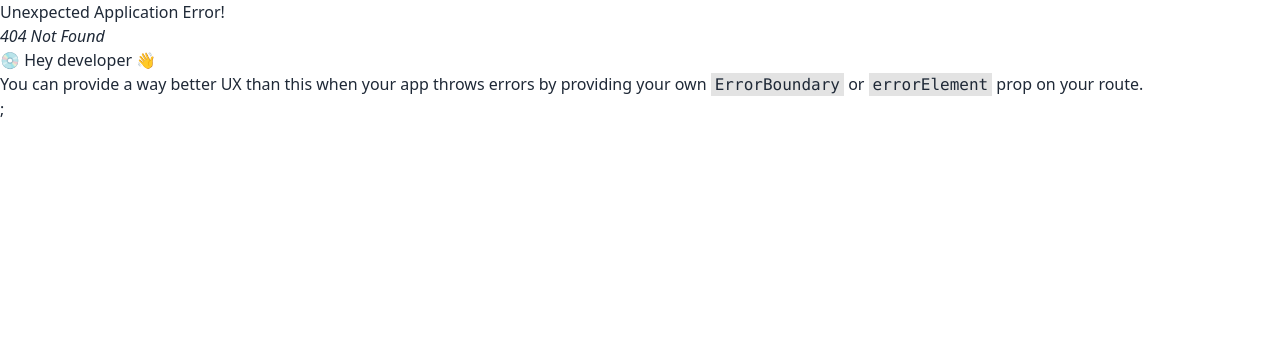
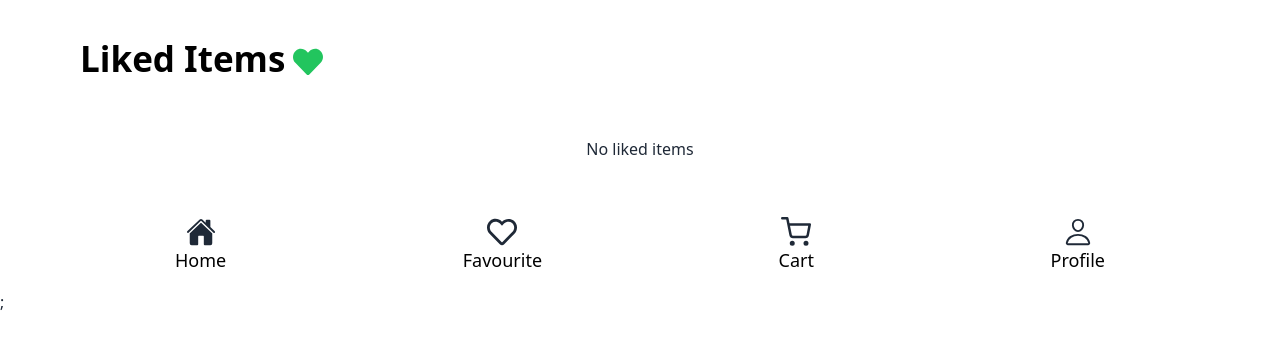
Before and after one commit to Brielle28/FreshFinds, a React (Vite) app: page /LikeItems in a window 1280 px wide. Before the commit this address had no page. Shown: the top 348 px of the page. Built offline with nearby package versions, Linux system fonts and the light colour scheme.

Commit message:
styling: like items page

```diff
--- a/src/AppRouter.jsx
+++ b/src/AppRouter.jsx
@@ -8,6 +8,7 @@ import Bakery from "./Pages/Bakery";
 import Beverages from "./Pages/Beverages";
 import FrozenFoods from "./Pages/FrozenFoods";
 import UserProvider from "./Components/Context/UserProvider";
+import LikeItems from "./Pages/LikeItems";
 
 // Define routes
 const routing = createBrowserRouter([
@@ -43,6 +44,10 @@ const routing = createBrowserRouter([
     path: "/FrozenFoods",
     element: <FrozenFoods />,
   },
+  {
+    path: "/LikeItems",
+    element: <LikeItems />,
+  },
 ]);
 
 const AppRouter = () => {
--- a/src/Components/Footer/Footer.jsx
+++ b/src/Components/Footer/Footer.jsx
@@ -56,12 +56,14 @@ const Footer = () => {
                     </h3>
                 </div>
                 </Link>
+                <Link to="/LikeItems">
                 <div className='flex flex-col items-center justify-center '>
                     <FaRegHeart className='text-[24px] md:text-[30px]' />
                     <h3 className='text-[14px] md:text-[18px] text-black font-light'>
                         Favourite
                     </h3>
                 </div>
+                </Link>
                 <div className='flex flex-col items-center justify-center '>
                     <FiShoppingCart className='text-[24px] md:text-[30px]' />
                     <h3 className='text-[14px] md:text-[18px] text-black font-light'>
--- /dev/null
+++ b/src/Components/LikeItems/LikeItemsHeader.jsx
@@ -0,0 +1,22 @@
+import { FaHeart } from "react-icons/fa";
+
+const LikeItemsHeader = () => {
+
+  return (
+    <>
+      <div className="w-full flex flex-col items-center justify-center md:pt-10 md:px-20 pl-4 sticky top-0 z-10 bg-white pb-5">
+        <div className="flex items-center justify-start w-full gap-5">
+          <div className="flex items-center justify-center gap-2">
+            <h1 className="text-black font-bold text-sm md:text-base lg:text-[35px]">
+              {" "}
+              Liked Items
+            </h1>
+            <FaHeart className="text-[30px] text-green-500 mt-[7px]" />
+          </div>
+        </div>
+      </div>
+    </>
+  );
+};
+
+export default LikeItemsHeader;
--- /dev/null
+++ b/src/Components/LikeItems/LikedItems.jsx
@@ -0,0 +1,37 @@
+import { useContext } from "react";
+import { UserContext } from "../Context/UserProvider";
+import { IoClose } from "react-icons/io5";
+const LikedItems = () => {
+  const { likeArray } = useContext(UserContext);
+
+  return (
+    <div className="w-full flex flex-col items-center justify-center px-4 md:py-10 md:px-20">
+      {likeArray.length > 0 ? (
+        <div className="flex flex-wrap items-center justify-center gap-5">
+          {likeArray.map((like) => (
+            <div key={like.id} className="p-4">
+              <div className="bg-[#D7F3D0] p-5 rounded-[5px] relative">
+                <button className="p-2 rounded-[30px] bg-white absolute right-3 top-3">
+                  <IoClose className="text-green-500" />
+                </button>
+                <div
+                  className="w-40 h-40 bg-center bg-no-repeat bg-contain"
+                  style={{ backgroundImage: `url(${like.imageUrl})` }}
+                ></div>
+              </div>
+              <h1 className="font-bold text-[20px]">{like.title}</h1>
+              <h5 className="font-medium text-green-500 text-[15px]">
+                {like.price}
+                <span className="text-black font-medium text-[11px]">/Kg</span>
+              </h5>
+            </div>
+          ))}
+        </div>
+      ) : (
+        <p>No liked items</p>
+      )}
+    </div>
+  );
+};
+
+export default LikedItems;
--- /dev/null
+++ b/src/Pages/LikeItems.jsx
@@ -0,0 +1,14 @@
+import LikeItemsHeader from '../Components/LikeItems/LikeItemsHeader'
+import LikedItems from '../Components/LikeItems/LikedItems'
+import Footer from "../Components/Footer/Footer"
+const LikeItems = () => {
+  return (
+    <>
+    <LikeItemsHeader/>
+    <LikedItems/>
+    <Footer/>
+    </>
+  )
+}
+
+export default LikeItems
```
